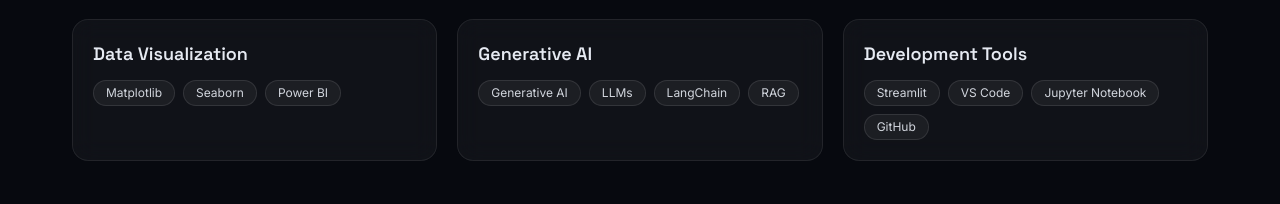
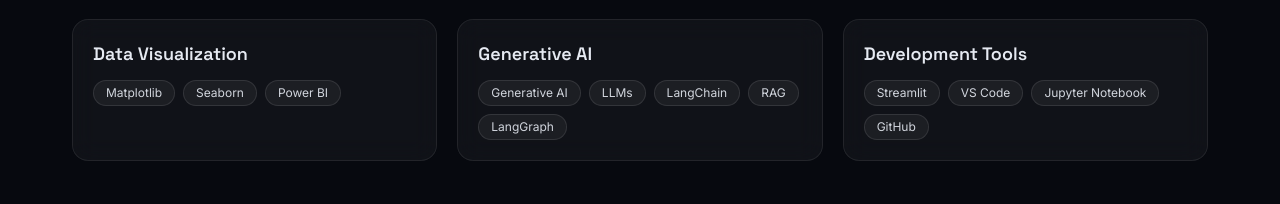
Before and after one commit to Sreejith-005/sreejith-portfolio, a React (Vite) app: page / in a window 1280 px wide. Shown: the part 1685-1889 px from the top of the page. Built offline with nearby package versions, Linux system fonts and the light colour scheme; no server answers; the HTML template or start-up script is replaced by a standard one.

Commit message:
Add LangGraph to network background

```diff
--- a/src/data/profile.ts
+++ b/src/data/profile.ts
@@ -31,6 +31,6 @@
     { icon: 'file', title: 'RAG Applications', text: 'Document-aware AI systems using retrieval and generation.' },
     { icon: 'chart', title: 'Data Analytics', text: 'Data analysis, visualization, dashboards and business insights.' },
   ],
-  techStack: ['Python', 'Pandas', 'NumPy', 'Scikit-learn', 'LangChain', 'HuggingFace', 'LLM', 'Streamlit'],
+  techStack: ['Python', 'Pandas', 'NumPy', 'Scikit-learn', 'LangChain', 'HuggingFace', 'LLM', 'LangGraph','Streamlit'],
   achievement: { title: 'Ranked 1st in Class 12', text: 'Secured 1st rank in Class 12 and achieved a top 3 overall rank in the school for academic performance.' },
 }
--- a/src/data/skills.ts
+++ b/src/data/skills.ts
@@ -3,6 +3,6 @@
   { category: 'Machine Learning', items: ['Machine Learning', 'Scikit-learn', 'Model Evaluation', 'Data Preprocessing'] },
   { category: 'Deep Learning', items: ['Deep Learning', 'Tensorflow', 'Pytorch', 'Natural Language Processing']},
   { category: 'Data Visualization', items: ['Matplotlib', 'Seaborn', 'Power BI'] },
-  { category: 'Generative AI', items: ['Generative AI', 'LLMs', 'LangChain', 'RAG'] },
+  { category: 'Generative AI', items: ['Generative AI', 'LLMs', 'LangChain', 'RAG', 'LangGraph'] },
   { category: 'Development Tools', items: ['Streamlit', 'VS Code', 'Jupyter Notebook', 'GitHub'] },
 ]
```
